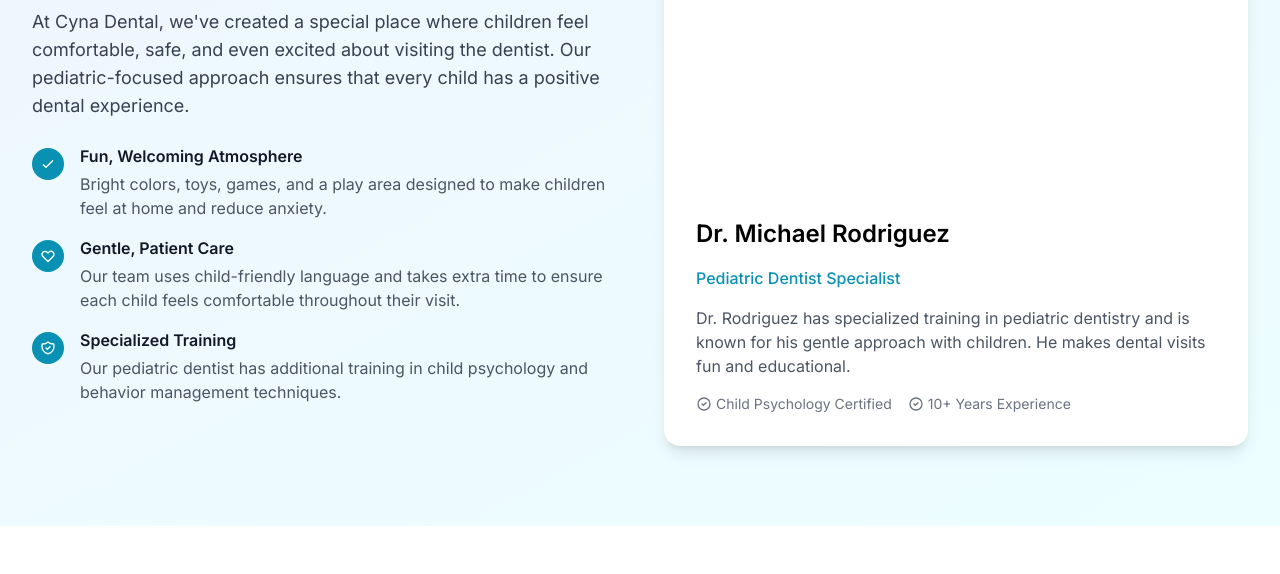
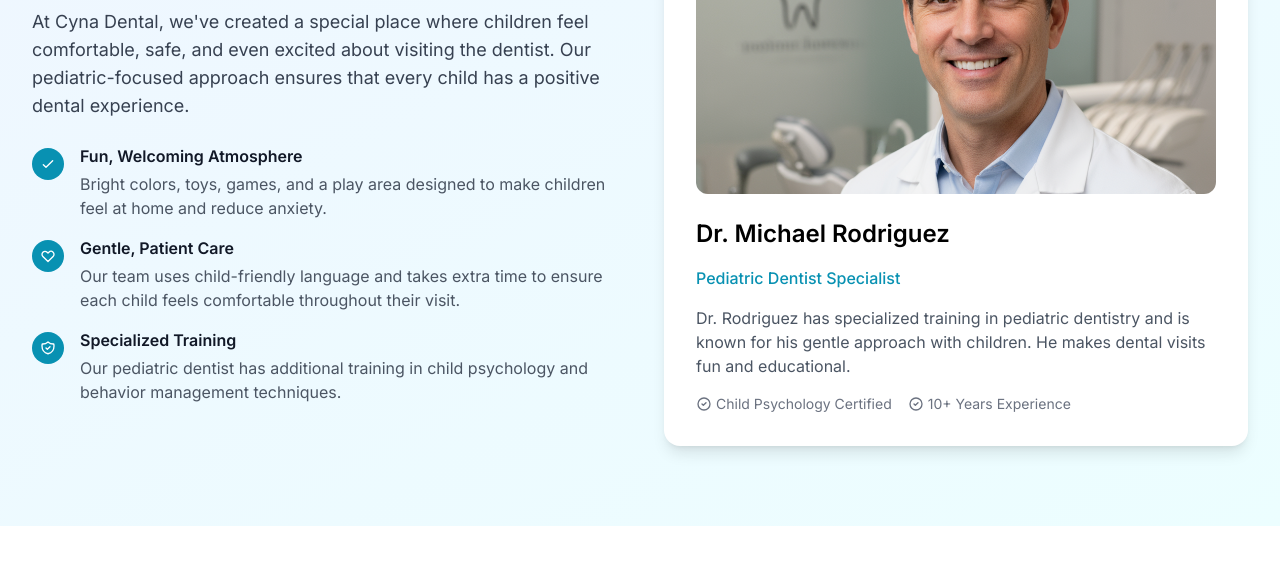
Before and after one commit to reza-babaeizadeh/Cyna-Dental, a plain HTML site: page kids-dentistry.html in a window 1280 px wide. Shown: the part 526-1100 px from the top of the page. Drawn offline with nearby package versions, Linux system fonts and the light colour scheme.

Commit message:
Update kids-dentistry.html

```diff
--- a/kids-dentistry.html
+++ b/kids-dentistry.html
@@ -120,7 +120,7 @@
                 </div>
 
                 <div class="card-hover bg-white p-8 rounded-2xl shadow-lg">
-                    <img src="resources/team-dentist-2.jpg" alt="Dr. Michael Rodriguez with child patient" class="w-full h-64 object-cover rounded-xl mb-6">
+                    <img src="images/team-dentist-2.jpg" alt="Dr. Michael Rodriguez with child patient" class="w-full h-64 object-cover rounded-xl mb-6">
                     <h3 class="text-2xl font-semibold mb-4">Dr. Michael Rodriguez</h3>
                     <p class="text-cyan-600 font-medium mb-4">Pediatric Dentist Specialist</p>
                     <p class="text-gray-600 mb-4">Dr. Rodriguez has specialized training in pediatric dentistry and is known for his gentle approach with children. He makes dental visits fun and educational.</p>
```
